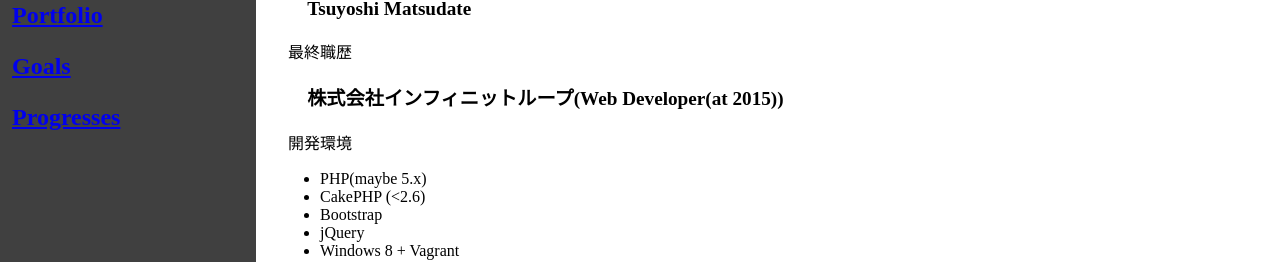
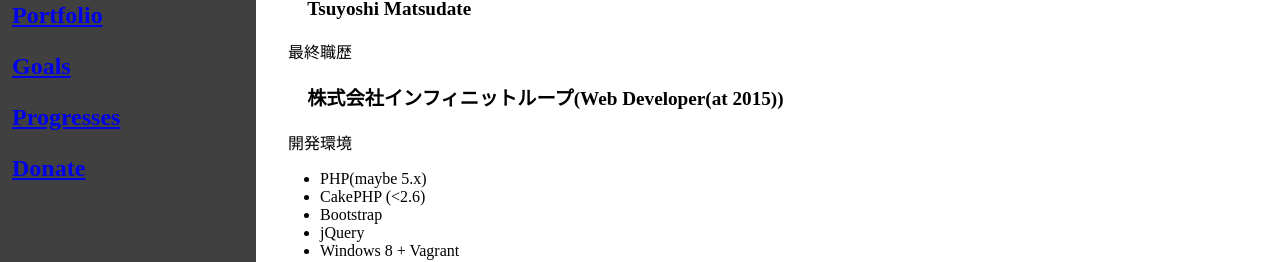
Before and after one commit to t-matsudate/my-profile, a Vue app: page / in a window 1280 px wide. Shown: the part 1932-2194 px from the top of the page. Built offline with nearby package versions, Linux system fonts and the light colour scheme.

Commit message:
Added link to Donate section.

```diff
--- a/src/components/Menu.vue
+++ b/src/components/Menu.vue
@@ -7,6 +7,7 @@
         <li><a href="#portfolio">Portfolio</a></li>
         <li><a href="#goals">Goals</a></li>
         <li><a href="#progresses">Progresses</a></li>
+        <li><a href="#donate">Donate</a></li>
       </ul>
     </nav>
   </div>
```
